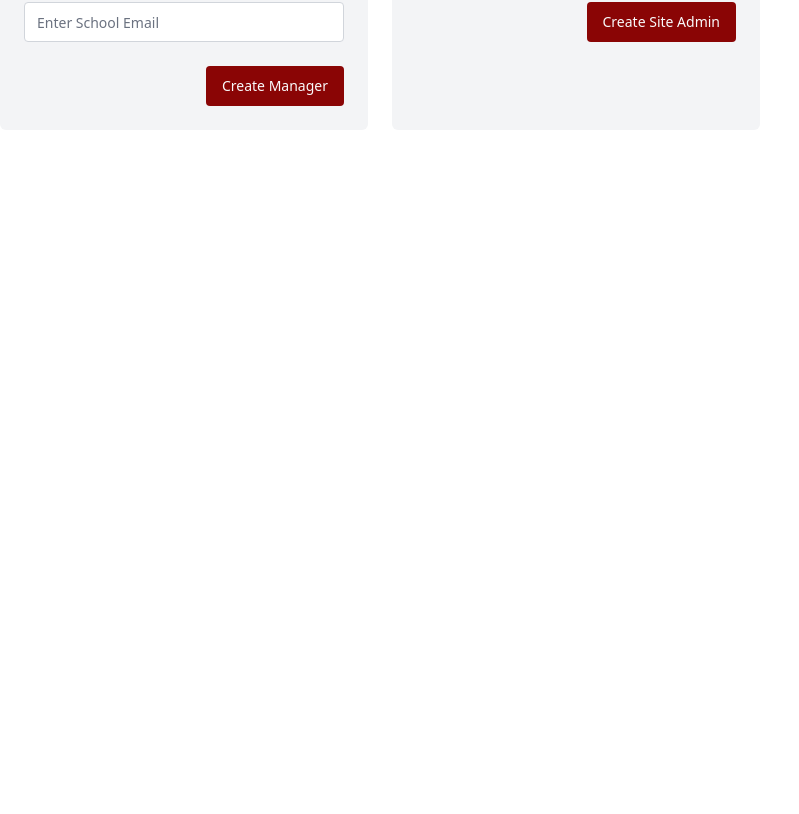
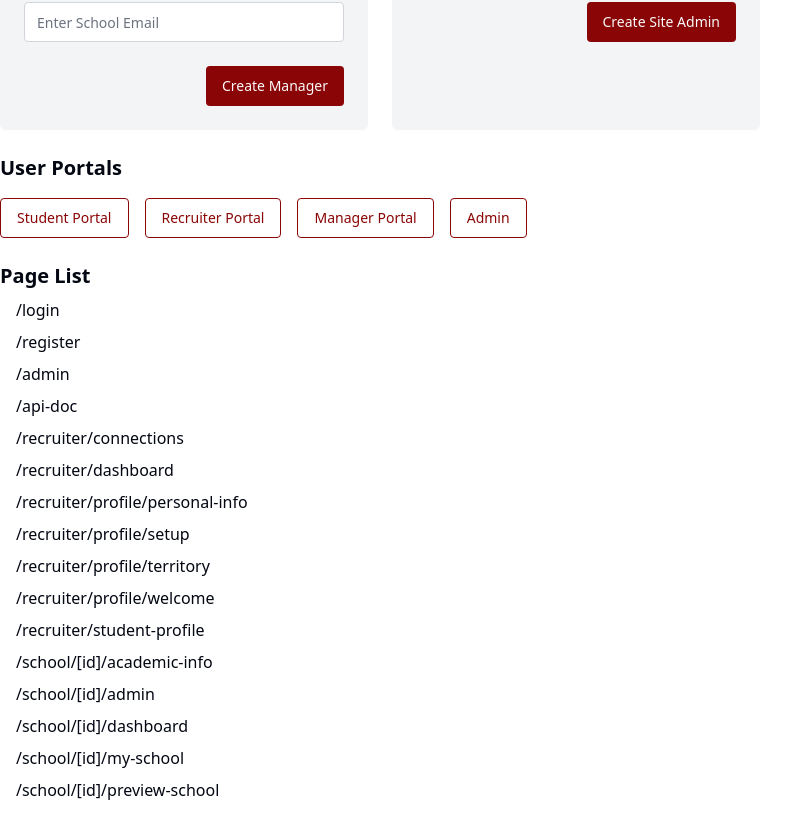
Before and after one commit to Idea2ImpactTechSolutions/prep-intel, a Next.js app: page /admin in a window 1280 px wide. Shown: the part 323-1137 px from the top of the page, without its empty margins (0-799 px from the left). Before the commit the page ends 800 px from the top, so only its background shows below. Built offline with nearby package versions, Linux system fonts and the light colour scheme.

Commit message:
Move site link helpers into admin area
- PREP-199

```diff
--- a/app/admin/_components/InviteLink.tsx
+++ b/app/admin/_components/InviteLink.tsx
@@ -19,11 +19,11 @@ export default function InviteLink({ claimUrl }: PageProps) {
   return (
     <div className={cn(
       "hidden",
-      "p-6 pl-0",
+      "mt-6",
       claimUrl && "block")}>
       <h3 className="text-xl font-bold">Invite Sent</h3>
 
-      <pre className="max-h-[650px] absolute w-[800px] overflow-x-auto rounded-lg border bg-zinc-400 text-zinc-50 py-4 pl-4">
+      <pre className="max-h-[650px] w-[800px] overflow-x-auto rounded-lg border bg-zinc-400 text-zinc-50 py-4 pl-4">
         <div className="relative flex items-center rounded px-[0.2rem]  font-mono text-sm">
 
         <button className="inline-flex items-center justify-center rounded-md text-sm font-medium transition-colors focus-visible:outline-none focus-visible:ring-1 focus-visible:ring-ring disabled:pointer-events-none disabled:opacity-50 absolute right-4 top-0 z-10 h-6 w-6 text-zinc-50 hover:bg-zinc-700 hover:text-zinc-50 ">
--- a/app/admin/page.tsx
+++ b/app/admin/page.tsx
@@ -1,21 +1,64 @@
-"use client"
+"use client";
 
 import { useState } from "react";
 import CreateSchoolManagerForm from "./_components/CreateSchoolAdmin";
 import CreateSiteAdmin from "./_components/CreateSiteAdmin";
 import InviteLink from "./_components/InviteLink";
+import { useRouter } from "next/navigation";
+import { Button } from "@/components/ui/button";
+import PageList  from "@/components/page-list"
 
 export default function AdminPage() {
-    const [claimUrl, setClaimUrl] = useState("")
+  const [claimUrl, setClaimUrl] = useState("");
+  const router = useRouter();
 
-    return (
+  // School is hard-coded and decoupled from sign-in; links give admin users a starting point
+  const defaultSampleSchool = "2e0f768e-c887-4945-8cd7-96f96a07a3eb";
+
+  return (
     <div className="container p-0 pt-6">
-        <h1 className="text-2xl font-bold mb-4">Site Admin</h1>
-        <div className="flex w-full rows p-0 mt-2 space-x-6 self-center">
-          <CreateSchoolManagerForm setClaimUrl={setClaimUrl} />
-          <CreateSiteAdmin setClaimUrl={setClaimUrl} />
+      <h1 className="text-2xl font-bold mb-4">Site Admin</h1>
+      <div className="flex w-full rows p-0 mt-2 space-x-6 self-center">
+        <CreateSchoolManagerForm setClaimUrl={setClaimUrl} />
+        <CreateSiteAdmin setClaimUrl={setClaimUrl} />
+      </div>
+
+      <InviteLink claimUrl={claimUrl} />
+
+      <div className="mt-6">
+        <h1 className="text-xl font-bold mb-4">User Portals</h1>
+        <div className="flex flex-wrap gap-4">
+          <Button
+            onClick={() => router.push("/student/onboarding/vitals")}
+            type="button"
+            variant="outline"
+          >
+            Student Portal
+          </Button>
+          <Button
+            onClick={() => router.push("/recruiter/profile/welcome")}
+            type="button"
+            variant="outline"
+          >
+            Recruiter Portal
+          </Button>
+          <Button
+            onClick={() => router.push(`/school/${defaultSampleSchool}/dashboard`)}
+            type="button"
+            variant="outline"
+          >
+            Manager Portal
+          </Button>
+          <Button
+            onClick={() => router.push(`/admin/school`)}
+            type="button"
+            variant="outline"
+          >
+            Admin
+          </Button>
         </div>
-        <InviteLink claimUrl={claimUrl}  />
+        <PageList schoolId={defaultSampleSchool} />
+      </div>
     </div>
-    )
+  );
 }
--- a/app/page.tsx
+++ b/app/page.tsx
@@ -1,19 +1,10 @@
 "use client"
 
-import { Button } from "@/components/ui/button";
 import Image from "next/image";
-import { useSession } from "next-auth/react";
-import { useRouter } from "next/navigation";
-import PageList  from "@/components/page-list"
 export default function Home() {
-  const router = useRouter();
-
-  const { data: userData }: any = useSession()
-  const schoolId = userData?.user?.schoolID || "2e0f768e-c887-4945-8cd7-96f96a07a3eb";
 
   return (
     <main className='flex min-h-screen flex-col items-center justify-between p-24 font-sans'>
-      <PageList />
 
       <Image
         src="/images/logo/logo.png"
@@ -25,26 +16,7 @@ export default function Home() {
       <h1 className="font-bold text-2xl text-center">Welcome to Prep Intel</h1>
 
       <div className="flex flex-wrap gap-4 justify-center">
-        <Button
-          onClick={() => router.push('/student/onboarding/vitals')}
-          type="button"
-          variant="outline"
-        >Student Portal</Button>
-        <Button
-          onClick={() => router.push('/recruiter/profile/welcome')}
-          type="button"
-          variant="outline"
-        >Recruiter Portal</Button>
-        <Button
-          onClick={() => router.push(`/school/${schoolId}/dashboard`)}
-          type="button"
-          variant="outline"
-        >Manager Portal</Button>
-        <Button
-          onClick={() => router.push(`/admin/school`)}
-          type="button"
-          variant="outline"
-        >Admin</Button>
+
       </div>
     </main>
   );
--- a/components/page-list.tsx
+++ b/components/page-list.tsx
@@ -2,9 +2,20 @@ import React, { useState, useEffect } from 'react'
 import Link from "next/link";
 import { useSession } from "next-auth/react";
 
-export default function PageList() {
+
+
+interface PageProps {
+  schooldId: string
+}
+
+export default function PageList({ schoolId }: PageProps) {
   const [links, setLinks] = useState([]);
-  const { data: userData }: any = useSession()
+
+  function resolveIds(url) {
+    const xxx= url.replace('[id]', schoolId);
+    return url.replace('[id]', schoolId);
+  }
+
   useEffect(() => {
     if (process.env.NODE_ENV !== 'development') {
       return;
@@ -21,19 +32,7 @@ export default function PageList() {
         return r.json();
       })
       .then(data => {
-
-        const schoolId = userData?.user?.schoolID;
-
-        const urls = data.map(url => {
-          // Replace [id] strings with runtime values
-          if (url.includes('/school/[id]/')) {
-            return url.replace('[id]', schoolId);
-          }
-
-          return url;
-        });
-
-        setLinks(urls);
+        setLinks(data);
       });
   }, []);
 
@@ -42,13 +41,13 @@ export default function PageList() {
   }
 
   return (
-    <div className="absolute right-10 top-10 w-[250px] overflow-hidden">
-      <h1 className='text-2xs font-bold'>Page List</h1>
+    <div className="overflow-hidden">
+      <h1 className='text-xl font-bold mt-6'>Page List</h1>
       <ul>
         {
           links.map((url, index) => (
             <li key={index} className="m-2"><Link
-              href={url}
+              href={resolveIds(url)}
               className={`pb-1 text-sm transition-all hover:border-b-[4px] hover:border-b-primary md:ml-2 md:text-[1rem] `}
             >{url}</Link></li>
           ))
```
